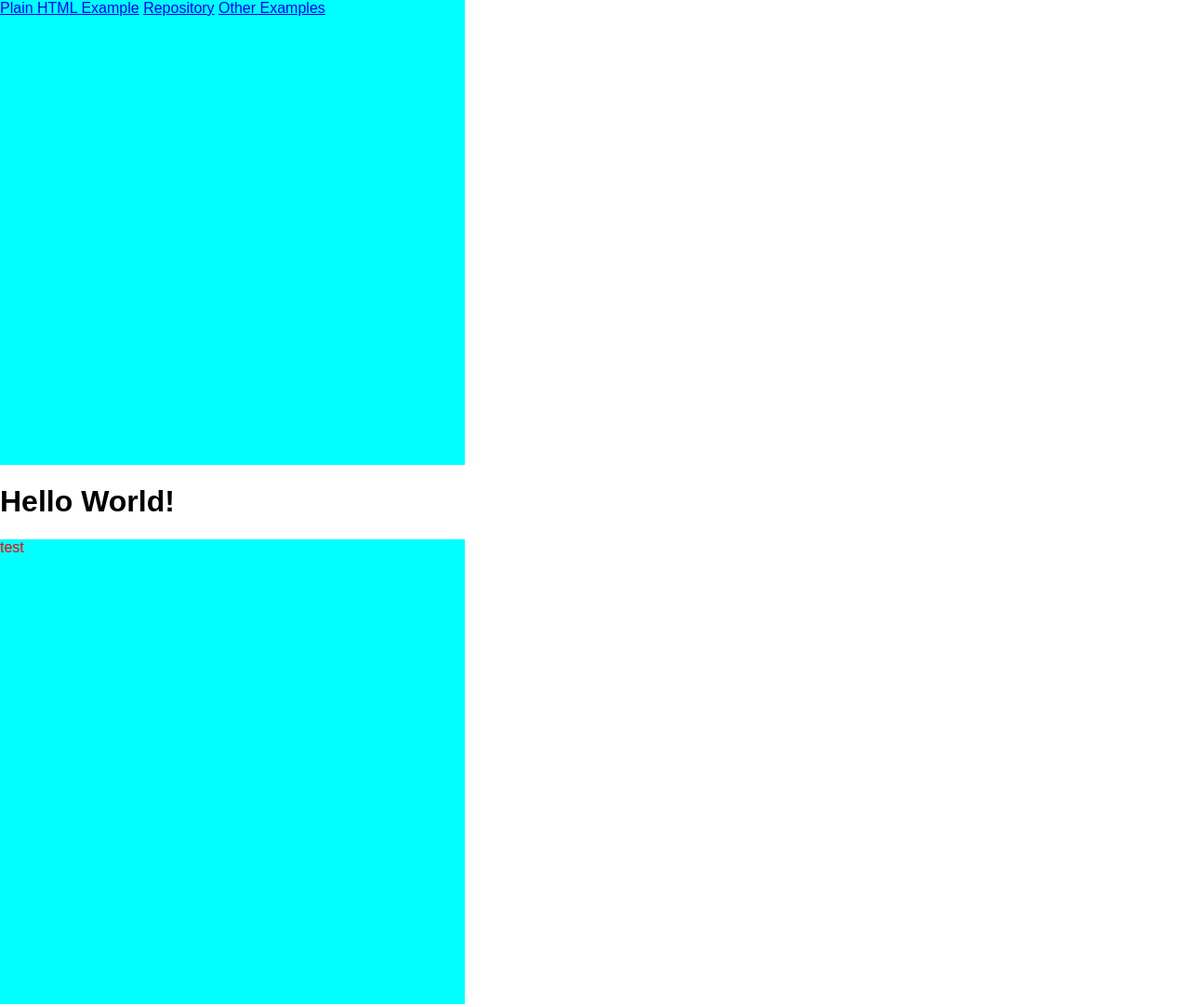
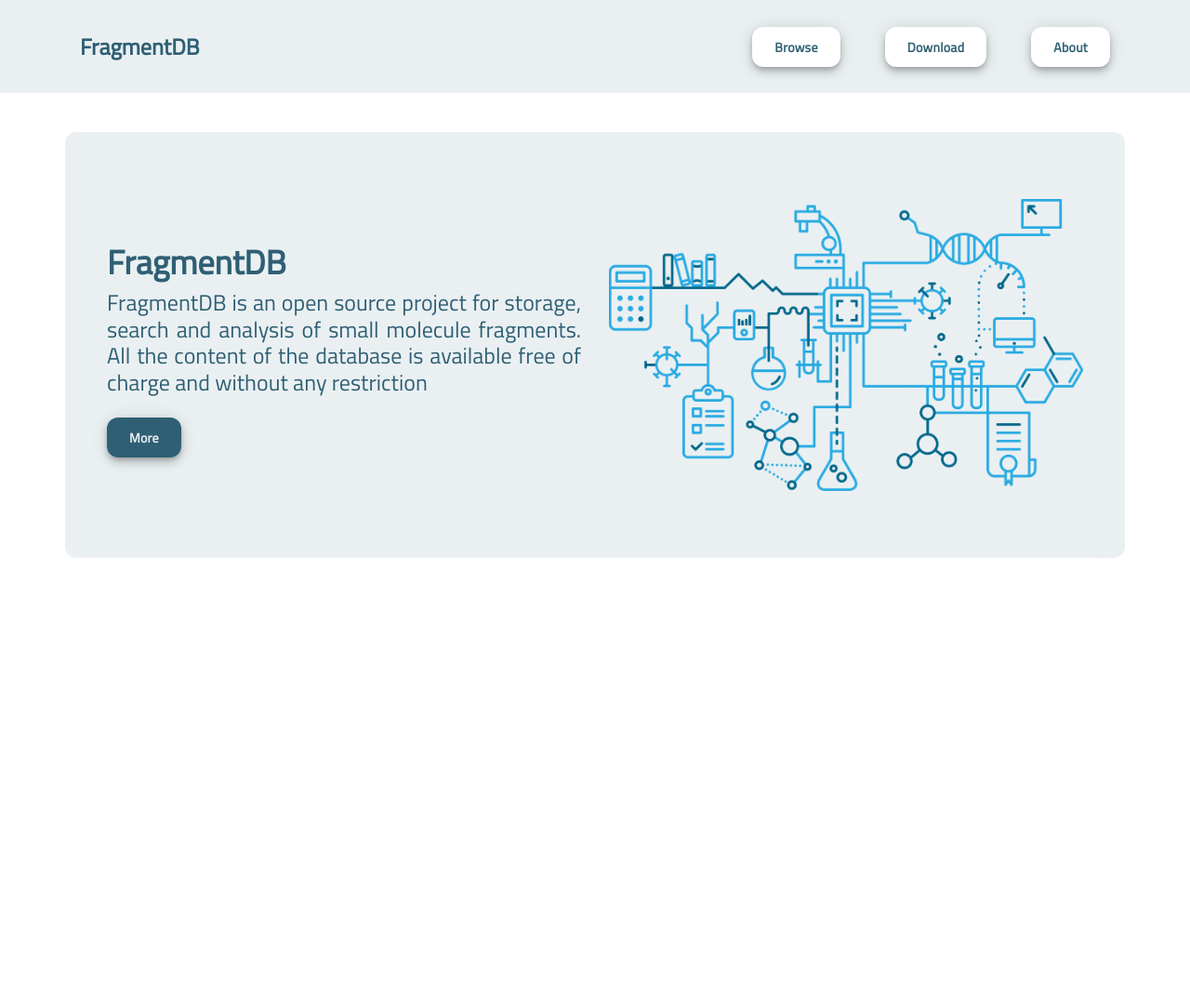
Before and after one commit to Klaudiuszu/FragmentDB, a plain HTML site: page public/index.html in a window 1280 px wide. Shown: the top 1083 px of the page at 93% size. After the commit the page ends 800 px from the top, so only its background shows below. Drawn offline with nearby package versions, Linux system fonts and the light colour scheme.

Commit message:
create part of landing page

```diff
--- a/public/index.html
+++ b/public/index.html
@@ -3,22 +3,33 @@
   <head>
     <meta charset="utf-8">
     <meta name="generator" content="GitLab Pages">
-    <title>Plain HTML site using GitLab Pages</title>
+    <title>FragmentDB</title>
+    <link rel="stylesheet" href="https://stackpath.bootstrapcdn.com/bootstrap/4.5.1/css/bootstrap.min.css" integrity="sha384-VCmXjywReHh4PwowAiWNagnWcLhlEJLA5buUprzK8rxFgeH0kww/aWY76TfkUoSX" crossorigin="anonymous">
     <link rel="stylesheet" href="style.css">
   </head>
   <body>
-    <div class="navbar">
-      <a href="https://pages.gitlab.io/plain-html/">Plain HTML Example</a>
-      <a href="https://gitlab.com/pages/plain-html/">Repository</a>
-      <a href="https://gitlab.com/pages/">Other Examples</a>
+    <div class="container-fluid navbar-collapse navbar-section">
+      <nav class="navbar navbar-size">
+        <a class="navbar-collapse nav-text navbar-light">FragmentDB</a>
+        <a class="nav-button" href="#">Browse</a>
+        <a class="nav-button" href="#">Download</a>
+        <a class="nav-button" href="#">About</a>
+      </nav>
     </div>
+    <section class="container">
+      <section class="container">
 
-    <h1>Hello World!</h1>
-    <div>
-      test
-    </div>
-    <p>
-      This is a simple plain-HTML website on GitLab Pages, without any fancy static site generator.
-    </p>
+      </section>
+      <section class="container">
+        <div class="introduce">
+          <div class="col information">
+            <h1>FragmentDB</h1>
+            <h2>FragmentDB is an open source project for storage, search and analysis of small molecule fragments. All the content of the database is available free of charge and without any restriction</h2>
+            <a id="introduce-button" class="nav-button" href="#">More</a>
+          </div>
+          <img class="images  col" src="../img/6vwtxSl0.png">
+        </div>
+      </section>
+    </section>
   </body>
 </html>
--- a/public/style.css
+++ b/public/style.css
@@ -1,12 +1,120 @@
+@import url('https://fonts.googleapis.com/css2?family=Poppins&family=Titillium+Web:ital,wght@0,200;0,400;1,700&display=swap');
+
 body {
-  font-family: sans-serif;
+  font-family: 'Titillium Web', sans-serif;
   margin: auto;
-  max-width: 1280px;
+  background: #fff;
 }
 
-div{
-  width: 500px;
-  height: 500px;
-  color: red;
-  background-color: aqua;
+.container{
+  background-color: #EAF0F2;
+  border-radius: 12px;
 }
+
+.nav-text{
+  justify-content: left;
+  font-weight: 700;
+  color: #2f5f74;
+  font-size: 24px;
+}
+
+
+.nav-text:hover{
+  text-decoration: none;
+  color: #2f5f74;
+}
+
+.navbar-size{
+  max-width: 1140px;
+  margin: auto;
+  height: 100px;
+}
+
+.navbar-collapse{
+  flex-basis: 0;
+}
+
+.navbar-section{
+  background-color: #EAF0F2;
+  margin-bottom: 42px;
+  height: 100px;
+
+}
+
+
+.nav-button{
+  background-color: #fff;
+  border-radius: 12px;
+  border-style: none;
+  margin-left: 48px;
+  box-shadow: rgba(0, 0, 0, .2) 0 3px 5px -1px,rgba(0, 0, 0, .14) 0 6px 10px 0,rgba(0, 0, 0, .12) 0 1px 18px 0;
+  box-sizing: border-box;
+  color: #2f5f74;
+  font-size: 14px;
+  font-weight: 700;
+  font-family: inherit;
+  letter-spacing: .25px;
+  line-height: normal;
+  padding: 11px 24px;
+  transition: background box-shadow 280ms ease;
+}
+
+.nav-button:hover{
+  background: #b9d5de;
+  color: #eaf0f2;
+  text-decoration: none;
+  transition-duration: .2s;
+}
+
+.nav-button:active {
+  box-shadow: 0 4px 4px 0 rgb(60 64 67 / 30%), 0 8px 12px 6px rgb(60 64 67 / 15%);
+  outline: none;
+  }
+
+.navbar-expand-lg{
+  justify-content: right;
+
+}
+
+.images{
+  margin-top: 72px;
+  max-width: 50%;
+  margin-bottom: 72px;
+}
+
+
+h1{
+  font-size: 36px;
+  color: #2f5f74;
+  font-weight: 700;
+}
+
+h2{
+  font-size: 24px;
+  font-weight: 500;
+  color: #2f5f74;
+  text-align: justify;
+  margin-bottom: 32px;
+}
+
+.introduce{
+  display: flex;
+  flex-direction: row;
+  justify-content: space-between;
+  align-content: space-between;
+  align-items: center;
+}
+
+#introduce-button{
+  margin-left: 0px;
+  margin-top: 32px;
+  background-color: #2f5f74;
+  color: #eaf0f2;
+}
+
+#introduce-button:hover{
+  margin-left: 0px;
+  margin-top: 24px;
+  background-color: #eaf0f2;
+  color: #2f5f74;
+}
```
Also changed, not shown: .gitlab-ci.yml, img/6vwtxSl0.png (added).
